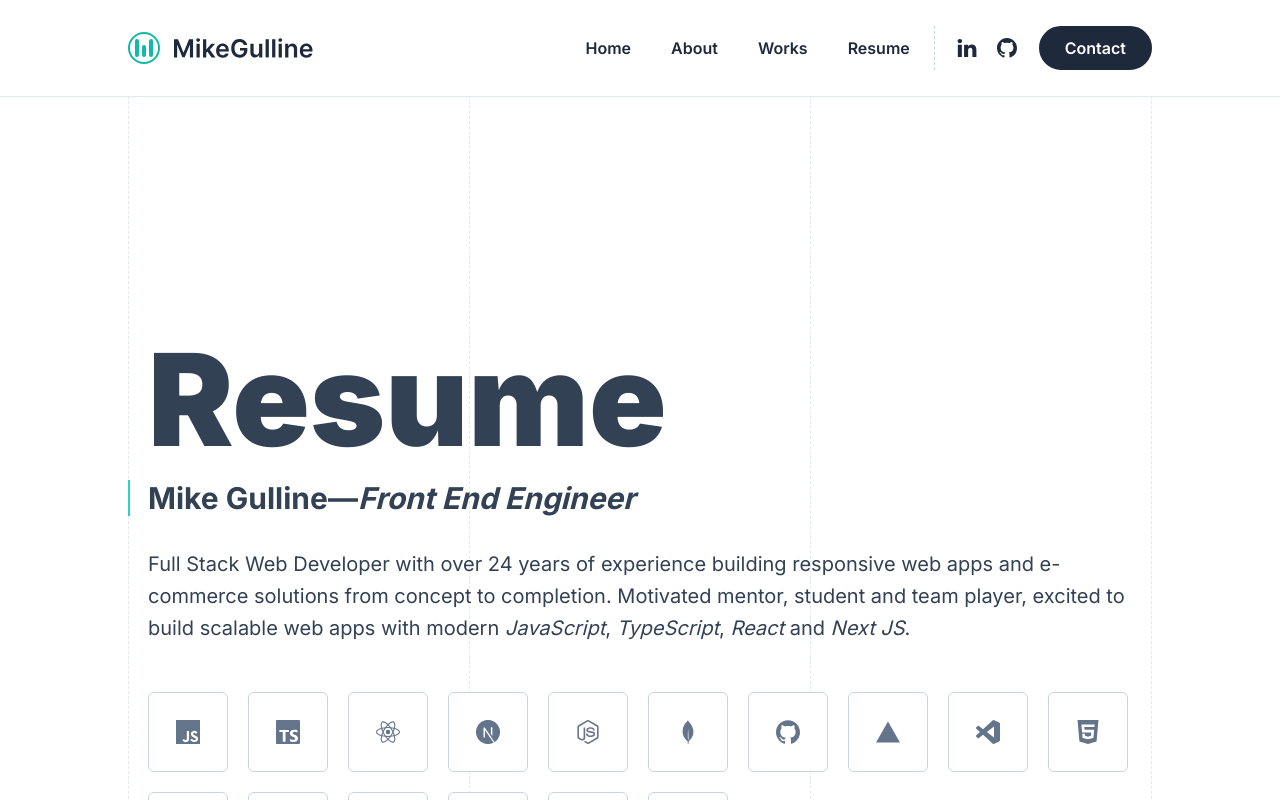
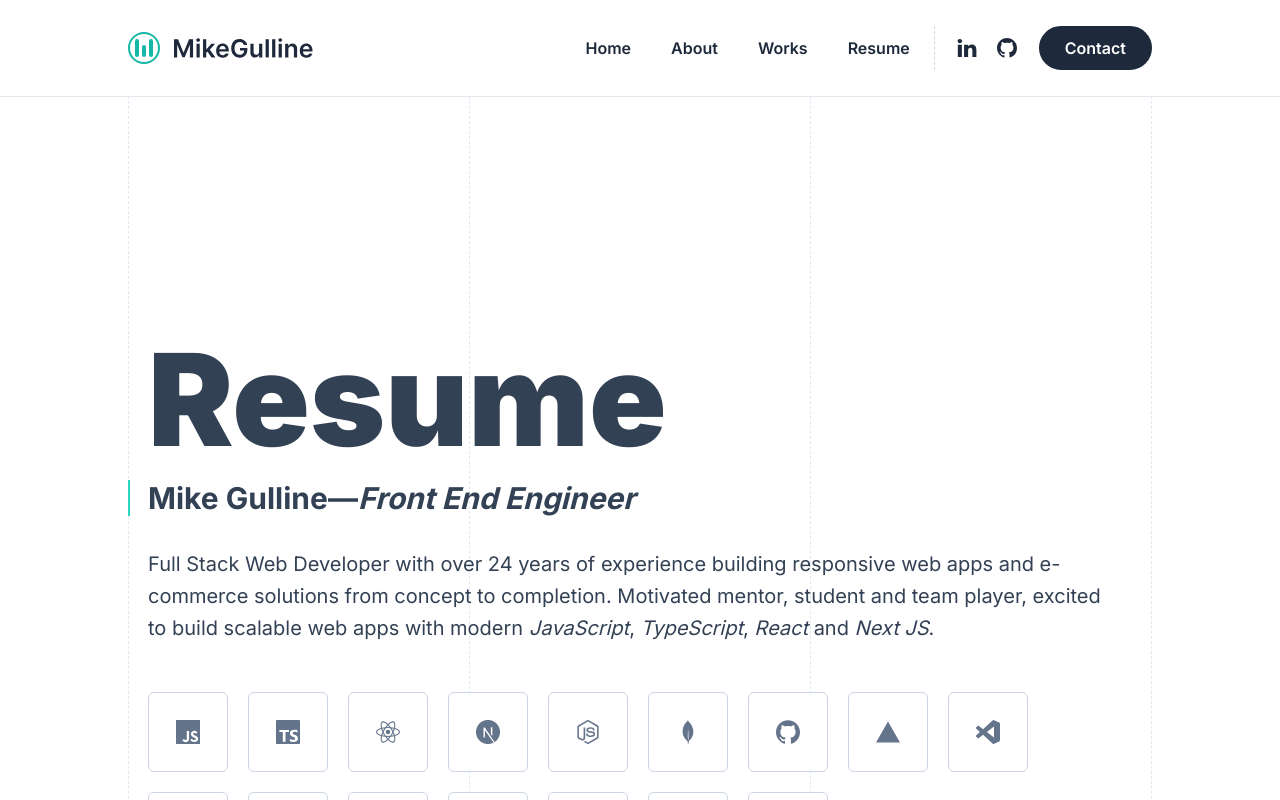
Before and after one commit to mikegulline/personal, a Next.js app: page /resume in a window 1280 px wide. Shown: the top 800 px of the page. Built offline with nearby package versions, Linux system fonts and the light colour scheme.

Commit message:
text update and border component

```diff
--- a/src/app/page.tsx
+++ b/src/app/page.tsx
@@ -12,7 +12,7 @@ export default function Home() {
         </h1>
         <BorderLeft>
           <h2 className='text-2xl sm:text-3xl mb-8 font-bold '>
-            <Emoji>🛠️</Emoji>I&rsquo;m working on my site right now!
+            <Emoji>🛠️</Emoji>I&rsquo;m working on my site rn!
           </h2>
         </BorderLeft>
         <p className='text-xl leading-8 max-w-2xl m-auto'>
--- a/src/app/resume/page.tsx
+++ b/src/app/resume/page.tsx
@@ -13,7 +13,7 @@ export const metadata = {
 export default function Resume() {
   return (
     <GridContainer columns={3}>
-      <div className='w-full px-5 relative mb-24'>
+      <div className='w-full px-5 lg:pr-10 relative mb-24'>
         <h1 className='text-5xl sm:text-9xl font-black mb-4'>Resume</h1>
         <BorderLeft>
           <h2 className='text-2xl sm:text-3xl mb-8 font-bold '>
--- a/src/components/border-left/border-left.tsx
+++ b/src/components/border-left/border-left.tsx
@@ -7,7 +7,7 @@ interface IBorderLeft {
 export default function BorderLeft({ children }: IBorderLeft) {
   return (
     <div
-      className={`relative before:w-[2px] before:h-full before:-left-5 before:bg-teal-400 before:inline-block before:absolute bg:content-[" "]`}
+      className={`relative before:w-[4px] before:sm:w-[2px] before:h-full before:-left-5 before:bg-teal-400 before:inline-block before:absolute bg:content-[" "]`}
     >
       {children}
     </div>
```
